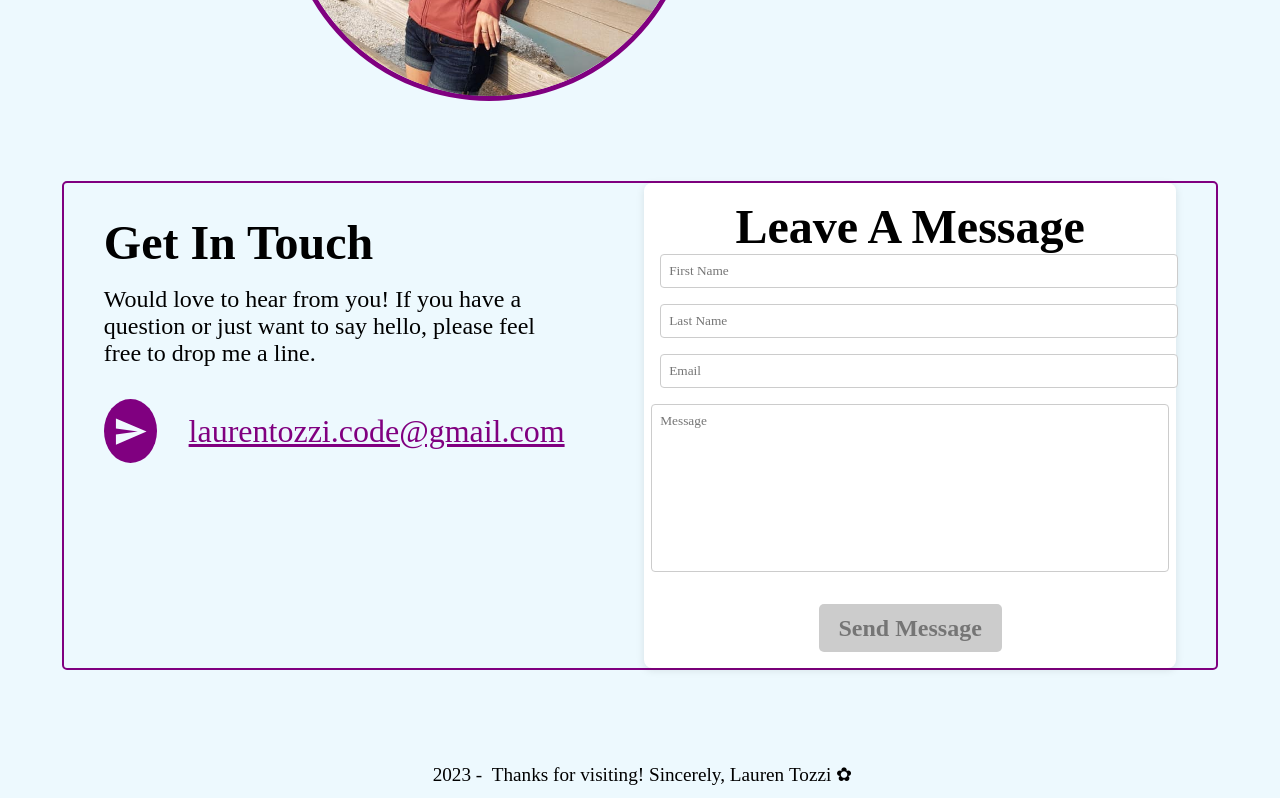
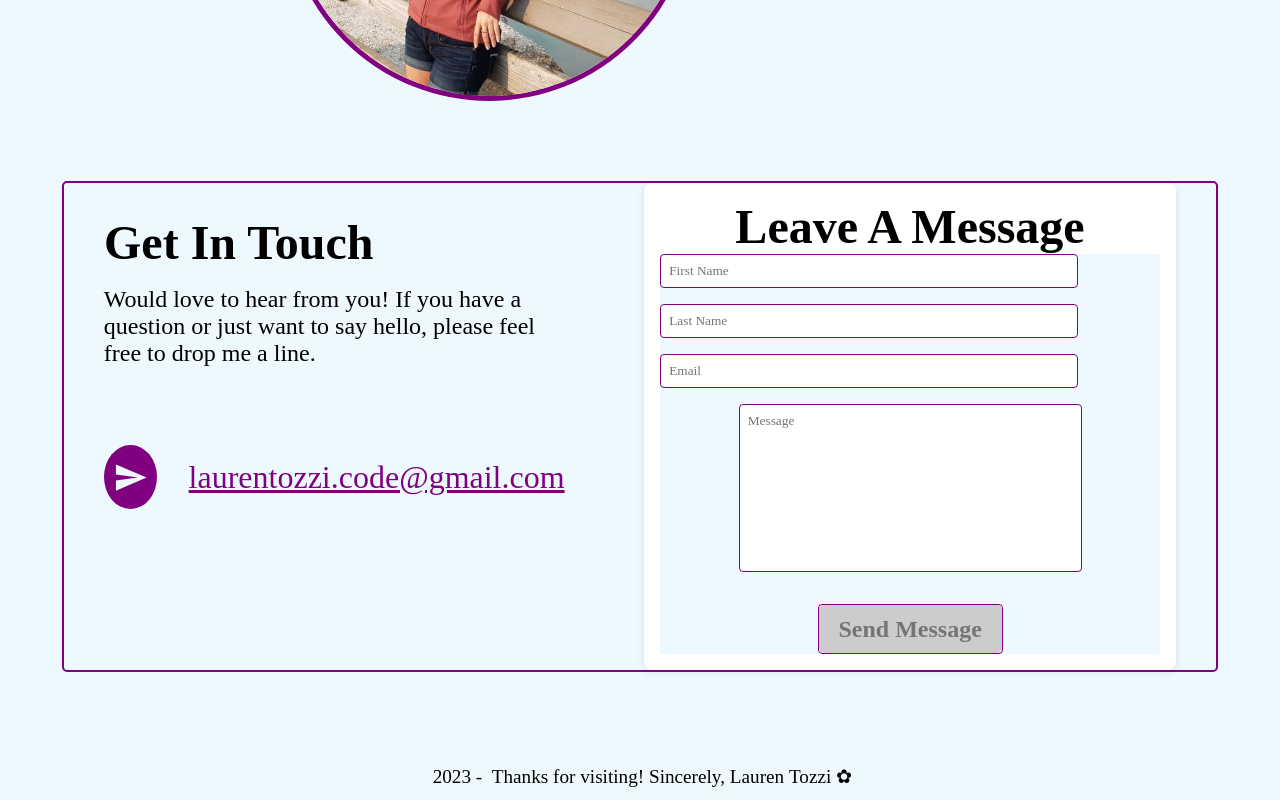
Before and after one commit to Ooh-LaLa/portfolio, a React (Create React App) app: page /about-me in a window 1280 px wide. Shown: the part 405-1205 px from the top of the page. Built offline with nearby package versions, Linux system fonts and the light colour scheme; a web font is replaced by a local one.

Commit message:
animate leave a message and get in touch

```diff
--- a/package.json
+++ b/package.json
@@ -11,6 +11,7 @@
     "@testing-library/jest-dom": "^5.16.5",
     "@testing-library/react": "^13.4.0",
     "@testing-library/user-event": "^13.5.0",
+    "animate.css": "^4.1.1",
     "gh-pages": "^5.0.0",
     "react": "^18.2.0",
     "react-dom": "^18.2.0",
--- a/public/index.html
+++ b/public/index.html
@@ -11,7 +11,8 @@
 		<link rel="preconnect" href="https://fonts.googleapis.com">
 <link rel="preconnect" href="https://fonts.gstatic.com" crossorigin>
 <link href="https://fonts.googleapis.com/css2?family=Amaranth&family=Courgette&family=Give+You+Glory&family=Maven+Pro:wght@800&family=Space+Grotesk:wght@500&family=Unbounded:wght@300&display=swap" rel="stylesheet">
-		<title>Lauren Tozzi</title>
+<link rel="stylesheet" href="https://cdnjs.cloudflare.com/ajax/libs/animate.css/4.1.1/animate.min.css"/>
+ <title>Lauren Tozzi</title>
 	</head>
 	<body>
 		<div id="backdrop"></div>
--- a/src/components/Get In Touch/ContactForm.js
+++ b/src/components/Get In Touch/ContactForm.js
@@ -90,7 +90,7 @@ const ContactForm = (props) => {
                 message="Are you sure you want to leave? All your entered data will be lost!"
             />
             <div className={classes.contactFormCard}>
-                <h1 style={{ color: nonThemeColor }}>Leave A Message</h1>
+                <h1 className="h1Message animate__animated animate__backInRight"  style={{ color: !nonThemeColor}}>Leave A Message</h1>
                 <form
                     onFocus={formFocusedHandler}
                     onSubmit={formSubmitHandler}
--- a/src/components/Get In Touch/GetInTouch.js
+++ b/src/components/Get In Touch/GetInTouch.js
@@ -28,7 +28,7 @@ const GetInTouch = (props) => {
     return (
         <div className={classes.getInTouch} style={{borderColor:uiColor}}>
             <div className={classes.getInTouchCard}>
-                <h1 style={{color:nonThemeColor}}>Get In Touch</h1>
+                <h1 className="h1Message animate__animated animate__backInLeft" style={{color:nonThemeColor}}>Get In Touch</h1>
                 <p>Would love to hear from you! If you have a question or just want to say hello, please feel free to drop me a line.</p>
                 <div>
                     {contactDetails}
--- a/src/components/Get In Touch/GetInTouch.module.css
+++ b/src/components/Get In Touch/GetInTouch.module.css
@@ -25,6 +25,7 @@
 }
 .contactIcon {
 	width: 4rem;
+	margin-top: 10%;
 	height: 4rem;
 	border-radius: 50%;
 	color: aliceblue;
@@ -33,6 +34,7 @@
 	justify-content: center;
 }
 .contactValue {
+	margin-top: 10%;
 	margin-left: 2rem;
 	font-size: 2rem;
 }
--- a/src/components/Get In Touch/contactForm.module.css
+++ b/src/components/Get In Touch/contactForm.module.css
@@ -9,6 +9,7 @@
 }
 
 .contactForm {
+	background-color: #EDF9FE;
 	display: flex;
 	flex-direction: column;
 	align-items: center;
@@ -21,10 +22,10 @@
 }
 
 .Input {
-	width: 100%;
+	width: 80%;
 	margin-bottom: 1rem;
 	padding: 0.5rem;
-	border: 1px solid #ccc;
+	border: 1px solid rgb(128, 0, 128);
 	border-radius: 4px;
 }
 
@@ -34,10 +35,18 @@
 
 .textArea {
 	height: 150px;
+	width: 325px;
 	resize: none;
 }
 
 .sendBtn {
+	border: 1px solid rgb(128, 0, 128);
+	border-radius: 4px;
 	margin-top: 1rem;
 	text-align: center;
 }
+
+ .h1Message {
+	background-color: #EDF9FE;
+
+}
```
Also changed, not shown: 1 other file (tests, documents, lock files or other folders).
